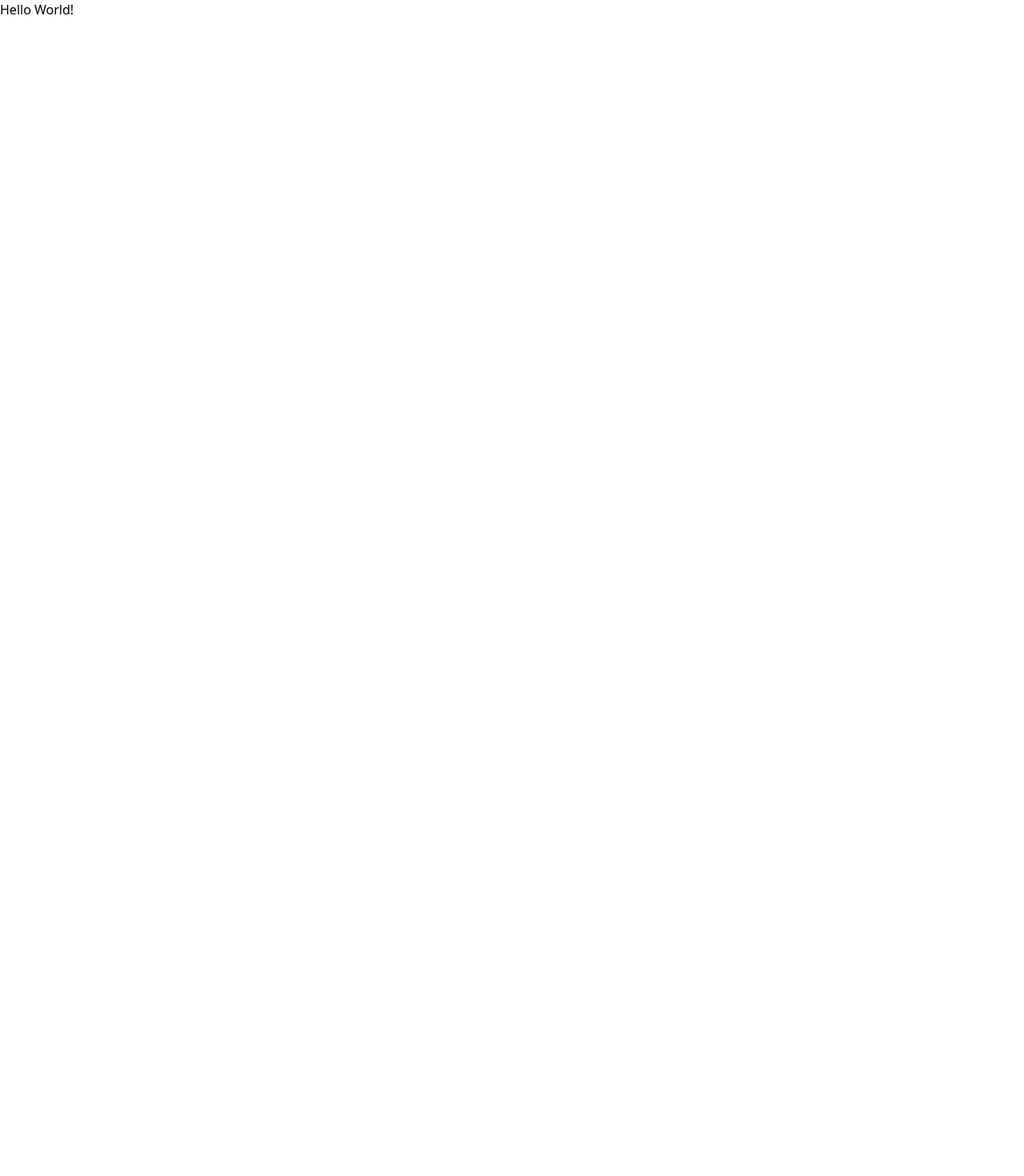
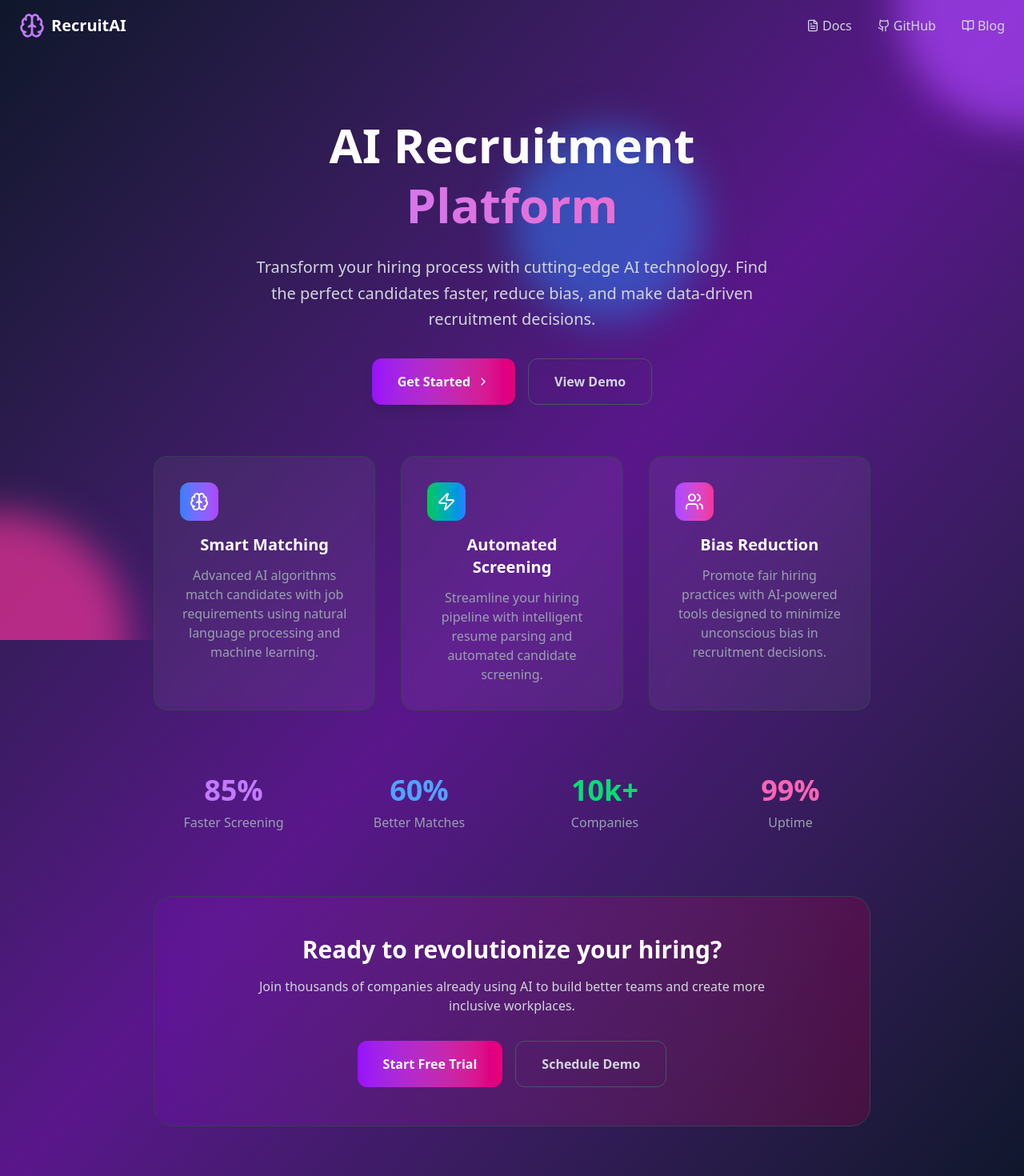
Before and after one commit to tukaram40k/ai-recruitment-platform, a React (Vite) app in the folder client/: page / in a window 1280 px wide. Shown: the top 1470 px of the page at 80% size. Before the commit the page ends 800 px from the top, so only its background shows below. Built offline with nearby package versions, Linux system fonts and the light colour scheme.

Commit message:
add a landing page placeholder

```diff
--- a/client/package.json
+++ b/client/package.json
@@ -11,6 +11,7 @@
   },
   "dependencies": {
     "@tailwindcss/vite": "^4.1.13",
+    "lucide-react": "^0.544.0",
     "react": "^19.1.1",
     "react-dom": "^19.1.1",
     "tailwindcss": "^4.1.13"
--- a/client/src/components/App.tsx
+++ b/client/src/components/App.tsx
@@ -1,9 +1,133 @@
 import React from 'react'
+import { Brain, Users, Zap, ChevronRight, Github, FileText, BookOpen } from 'lucide-react'
 
 const App: React.FC = () => {
     return (
-        <div>
-            <p>Hello World!</p>
+        <div className="min-h-screen bg-gradient-to-br from-slate-900 via-purple-900 to-slate-900">
+            {/* Header */}
+            <header className="relative z-10 px-6 py-4">
+                <div className="max-w-7xl mx-auto flex justify-between items-center">
+                    <div className="flex items-center space-x-2">
+                        <Brain className="w-8 h-8 text-purple-400" />
+                        <span className="text-xl font-bold text-white">RecruitAI</span>
+                    </div>
+
+                    <nav className="flex items-center space-x-8">
+                        <a href="#docs" className="flex items-center space-x-1 text-gray-300 hover:text-white transition-colors">
+                            <FileText className="w-4 h-4" />
+                            <span>Docs</span>
+                        </a>
+                        <a href="#github" className="flex items-center space-x-1 text-gray-300 hover:text-white transition-colors">
+                            <Github className="w-4 h-4" />
+                            <span>GitHub</span>
+                        </a>
+                        <a href="#blog" className="flex items-center space-x-1 text-gray-300 hover:text-white transition-colors">
+                            <BookOpen className="w-4 h-4" />
+                            <span>Blog</span>
+                        </a>
+                    </nav>
+                </div>
+            </header>
+
+            {/* Hero Section */}
+            <main className="relative z-10 px-6 py-20">
+                <div className="max-w-4xl mx-auto text-center">
+                    <div className="mb-8">
+                        <h1 className="text-6xl font-bold text-white mb-6 leading-tight">
+                            AI Recruitment
+                            <span className="block bg-gradient-to-r from-purple-400 to-pink-400 bg-clip-text text-transparent">
+                                Platform
+                            </span>
+                        </h1>
+                        <p className="text-xl text-gray-300 max-w-2xl mx-auto leading-relaxed">
+                            Transform your hiring process with cutting-edge AI technology. Find the perfect candidates faster,
+                            reduce bias, and make data-driven recruitment decisions.
+                        </p>
+                    </div>
+
+                    <div className="flex flex-col sm:flex-row gap-4 justify-center mb-16">
+                        <button className="group px-8 py-4 bg-gradient-to-r from-purple-600 to-pink-600 text-white font-semibold rounded-xl hover:from-purple-500 hover:to-pink-500 transform hover:scale-105 transition-all duration-200 shadow-lg">
+                            <span className="flex items-center space-x-2">
+                                <span>Get Started</span>
+                                <ChevronRight className="w-4 h-4 group-hover:translate-x-1 transition-transform" />
+                            </span>
+                        </button>
+                        <button className="px-8 py-4 border border-gray-600 text-gray-300 font-semibold rounded-xl hover:border-gray-400 hover:text-white transition-all duration-200">
+                            View Demo
+                        </button>
+                    </div>
+
+                    {/* Features Grid */}
+                    <div className="grid md:grid-cols-3 gap-8 mb-20">
+                        <div className="group p-8 bg-white/5 backdrop-blur-sm border border-gray-700 rounded-2xl hover:bg-white/10 transition-all duration-300 hover:scale-105">
+                            <div className="w-12 h-12 bg-gradient-to-r from-blue-500 to-purple-500 rounded-xl flex items-center justify-center mb-4 group-hover:scale-110 transition-transform">
+                                <Brain className="w-6 h-6 text-white" />
+                            </div>
+                            <h3 className="text-xl font-semibold text-white mb-3">Smart Matching</h3>
+                            <p className="text-gray-400">Advanced AI algorithms match candidates with job requirements using natural language processing and machine learning.</p>
+                        </div>
+
+                        <div className="group p-8 bg-white/5 backdrop-blur-sm border border-gray-700 rounded-2xl hover:bg-white/10 transition-all duration-300 hover:scale-105">
+                            <div className="w-12 h-12 bg-gradient-to-r from-green-500 to-blue-500 rounded-xl flex items-center justify-center mb-4 group-hover:scale-110 transition-transform">
+                                <Zap className="w-6 h-6 text-white" />
+                            </div>
+                            <h3 className="text-xl font-semibold text-white mb-3">Automated Screening</h3>
+                            <p className="text-gray-400">Streamline your hiring pipeline with intelligent resume parsing and automated candidate screening.</p>
+                        </div>
+
+                        <div className="group p-8 bg-white/5 backdrop-blur-sm border border-gray-700 rounded-2xl hover:bg-white/10 transition-all duration-300 hover:scale-105">
+                            <div className="w-12 h-12 bg-gradient-to-r from-purple-500 to-pink-500 rounded-xl flex items-center justify-center mb-4 group-hover:scale-110 transition-transform">
+                                <Users className="w-6 h-6 text-white" />
+                            </div>
+                            <h3 className="text-xl font-semibold text-white mb-3">Bias Reduction</h3>
+                            <p className="text-gray-400">Promote fair hiring practices with AI-powered tools designed to minimize unconscious bias in recruitment decisions.</p>
+                        </div>
+                    </div>
+
+                    {/* Stats Section */}
+                    <div className="grid grid-cols-2 md:grid-cols-4 gap-8 mb-20">
+                        <div className="text-center">
+                            <div className="text-4xl font-bold text-purple-400 mb-2">85%</div>
+                            <div className="text-gray-400">Faster Screening</div>
+                        </div>
+                        <div className="text-center">
+                            <div className="text-4xl font-bold text-blue-400 mb-2">60%</div>
+                            <div className="text-gray-400">Better Matches</div>
+                        </div>
+                        <div className="text-center">
+                            <div className="text-4xl font-bold text-green-400 mb-2">10k+</div>
+                            <div className="text-gray-400">Companies</div>
+                        </div>
+                        <div className="text-center">
+                            <div className="text-4xl font-bold text-pink-400 mb-2">99%</div>
+                            <div className="text-gray-400">Uptime</div>
+                        </div>
+                    </div>
+
+                    {/* CTA Section */}
+                    <div className="bg-gradient-to-r from-purple-800/30 to-pink-800/30 backdrop-blur-sm border border-gray-700 rounded-3xl p-12">
+                        <h2 className="text-3xl font-bold text-white mb-4">Ready to revolutionize your hiring?</h2>
+                        <p className="text-gray-300 mb-8 max-w-2xl mx-auto">
+                            Join thousands of companies already using AI to build better teams and create more inclusive workplaces.
+                        </p>
+                        <div className="flex flex-col sm:flex-row gap-4 justify-center">
+                            <button className="px-8 py-4 bg-gradient-to-r from-purple-600 to-pink-600 text-white font-semibold rounded-xl hover:from-purple-500 hover:to-pink-500 transform hover:scale-105 transition-all duration-200">
+                                Start Free Trial
+                            </button>
+                            <button className="px-8 py-4 border border-gray-600 text-gray-300 font-semibold rounded-xl hover:border-gray-400 hover:text-white transition-all duration-200">
+                                Schedule Demo
+                            </button>
+                        </div>
+                    </div>
+                </div>
+            </main>
+
+            {/* Background Elements */}
+            <div className="fixed inset-0 overflow-hidden pointer-events-none">
+                <div className="absolute -top-40 -right-40 w-80 h-80 bg-purple-500 rounded-full mix-blend-multiply filter blur-xl opacity-70 animate-pulse"></div>
+                <div className="absolute -bottom-40 -left-40 w-80 h-80 bg-pink-500 rounded-full mix-blend-multiply filter blur-xl opacity-70 animate-pulse" style={{animationDelay: '2s'}}></div>
+                <div className="absolute top-40 left-1/2 w-60 h-60 bg-blue-500 rounded-full mix-blend-multiply filter blur-xl opacity-50 animate-pulse" style={{animationDelay: '4s'}}></div>
+            </div>
         </div>
     )
 }
```
Also changed, not shown: 1 other file (tests, documents, lock files or other folders).
